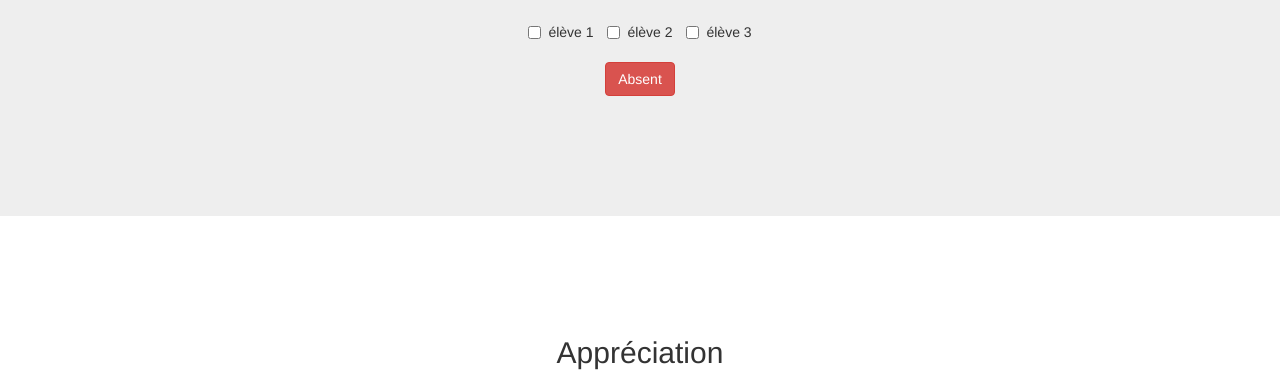
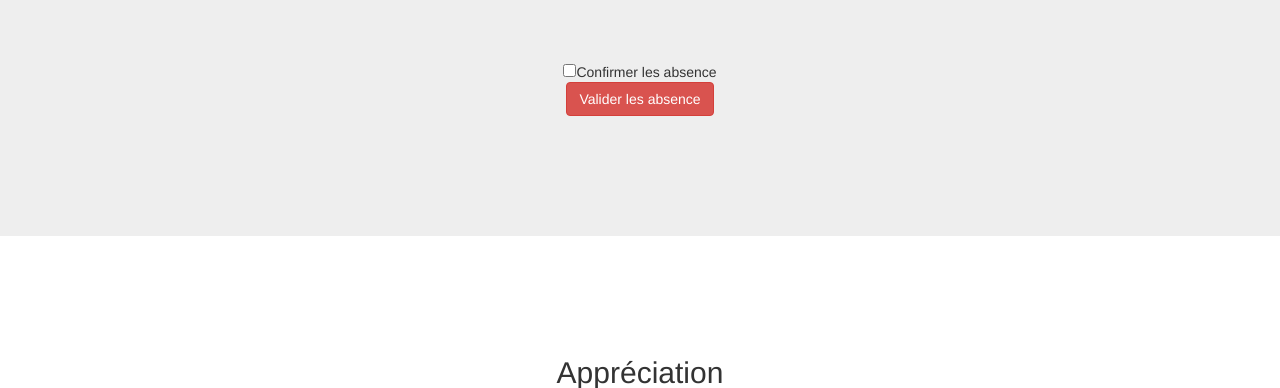
Before and after one commit to toeiazarothis/Projet, a PHP site: the page made by view/v_prof.php in a window 1280 px wide. Shown: the part 2185-2573 px from the top of the page. Run offline with PHP 8.4, Linux system fonts and the light colour scheme; the template is opened without the code that fills it, so the values that code supplies are empty; the visitor is signed in with stand-in values (Sample User, id 1).

Commit message:
debut du module d'absence

```diff
--- a/view/v_prof.php
+++ b/view/v_prof.php
@@ -160,17 +160,17 @@
 	              <?php echo afficherListeClasseForProf ();?>
 	            </select>
               <br>
-              <label class="checkbox-inline">
-                <input type="checkbox" id="inlineCheckbox1" value="option1">élève 1
-              </label>
-              <label class="checkbox-inline">
-                <input type="checkbox" id="inlineCheckbox2" value="option2">élève 2
-              </label>
-              <label class="checkbox-inline">
-                <input type="checkbox" id="inlineCheckbox3" value="option3">élève 3
-              </label>
-              <br><br>
-              <a class="btn btn-danger" href="#" role="button">Absent</a>
+              <form action="prof" method="post">
+                <div id="eleve_for_absent">
+                  <!-- <label class="checkbox-inline">
+                    <input type="checkbox" id="inlineCheckbox1" value="option1">élève 1
+                  </label> -->
+                </div>
+                <br><br>
+                <input type="checkbox" id="inlineCheckbox1" name="validate_abs" value="valider">Confirmer les absence
+                <br>
+                <button class="btn btn-danger">Valider les absence</button>
+              </form>
           </div>
         </div>
         <br>
```
